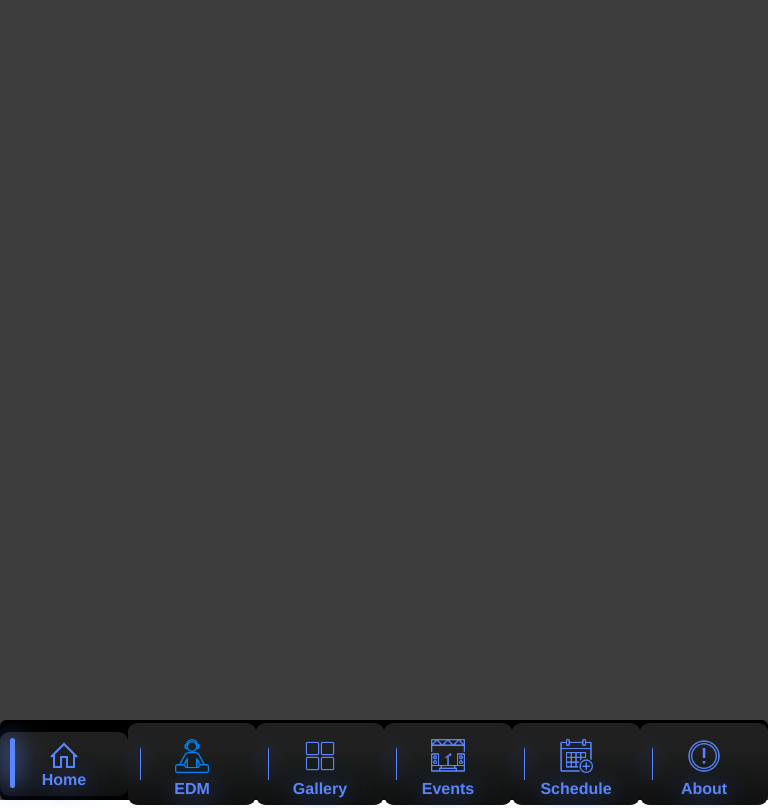
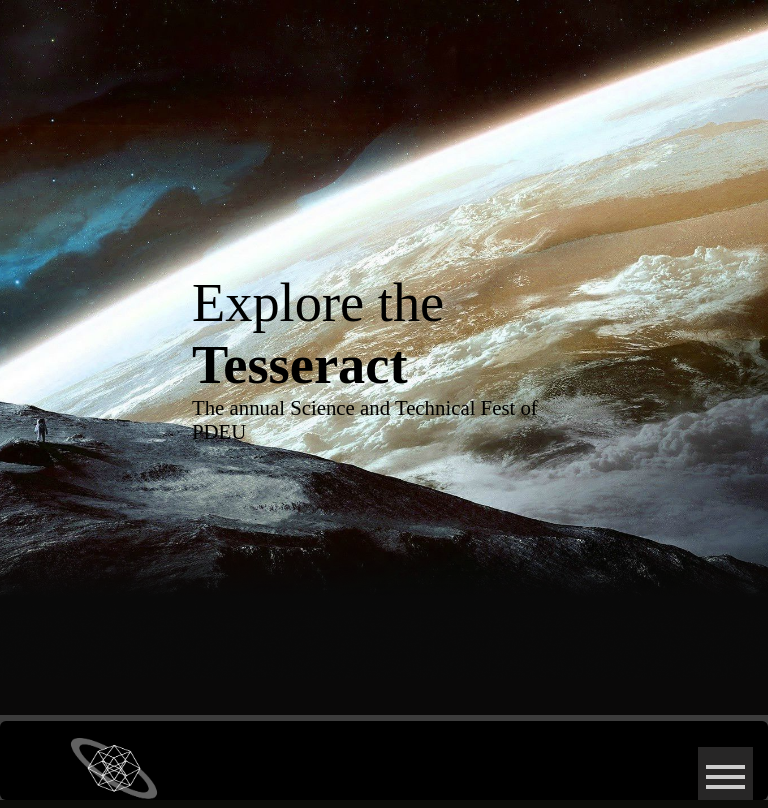
Before and after one commit to harsh-hirani/tesseract8, a PHP site: page /globle/ in a window 768 px wide. Run offline with PHP 8.4, Linux system fonts and the light colour scheme; some libraries are stand-ins or nearby versions.

Commit message:
sidebar done responsive and landing-50

```diff
--- a/index.php
+++ b/index.php
@@ -18,39 +18,58 @@
                     <figure>
                         <img src="logo.png" alt="tesseract 8.0" width="99">
                     </figure>
+                    <!-- <hamberber bars> -->
+                    <div class="capative l-hide" id="switchCon" onclick="myswitch();">
+                        <div class="bars"></div>
+                        <div class="bars"></div>
+                        <div class="bars"></div>
+                    </div>
                 </div>
                 <!-- 000000000 -->
                 <!-- links -->
-                <div class="link con">
+                <div class="link con" id="linkCon">
                     <div class="link item div active">
                         <div class="conted">
                             <svg xmlns="http://www.w3.org/2000/svg" xmlns:xlink="http://www.w3.org/1999/xlink" viewBox="0,0,256,256" width="32px" height="32px" fill-rule="nonzero"><g fill="#5a85fc" fill-rule="nonzero" stroke="none" stroke-width="1" stroke-linecap="butt" stroke-linejoin="miter" stroke-miterlimit="10" stroke-dasharray="" stroke-dashoffset="0" font-family="none" font-weight="none" font-size="none" text-anchor="none" style="mix-blend-mode: normal"><g transform="scale(8,8)"><path d="M16,2.59375l-0.71875,0.6875l-13,13l1.4375,1.4375l1.28125,-1.28125v11.5625h9v-10h4v10h9v-11.5625l1.28125,1.28125l1.4375,-1.4375l-13,-13zM16,5.4375l9,9v11.5625h-5v-10h-8v10h-5v-11.5625z"></path></g></g></svg>
-                            Home
+                            <span>Home</span>
                         </div>
                     </div>
                     <div class="link item div">
                         <div class="conted">
                             <img src="edm.png"/>
-                            EDM
+                            <span>EDM</span>
                         </div>
                     </div>
                     <div class="link item div">
-                        <div class="conted"><img src="gal.png"/>Gallery</div>
+                        <div class="conted"><img src="gal.png"/><span>Gallery</span></div>
                     </div>
                     <div class="link item div">
-                        <div class="conted"><img src="event.png"/>Events</div>
+                        <div class="conted"><img src="event.png"/><span>Event</span></div>
                     </div>
                     <div class="link item div">
-                        <div class="conted"><img src="shed.png"/>Schedule</div>
+                        <div class="conted"><img src="shed.png"/><span>Schedule</span></div>
                     </div>
                     <div class="link item div">
-                        <div class="conted"><img src="about.png"/>About</div>
+                        <div class="conted"><img src="about.png"/><span>About</span></div>
                     </div>
                 </div>
             </div>
         </div>
     </section>
-    <main id="content"></main>
+    <main id="content" class="my-scroller">
+        <section id="mainBG">
+            <img src="mainBG_hero.png"/>
+            <div class="firstTextBox">
+                <div class="left">
+                    <h2>Explore the</h2>
+                    <h1>Tesseract</h1>
+                </div>
+                <div class="right">
+                    <p>The annual Science and Technical Fest of PDEU</p>
+                </div>
+            </div>
+        </section>
+    </main>
     </div>
     <script src="http://localhost/globle/JQ/jquery-3.6.0.js"></script>
  <!-- <script src="https://cdnjs.cloudflare.com/ajax/libs/font-awesome/6.2.1/css/all.min.css" crossorigin="anonymous"></script> -->
@@ -65,6 +84,18 @@
             }
             //e.preventDefault();
         });
+        let switchcase = false;
+        function myswitch(){
+            if(switchcase){
+                document.getElementById('switchCon').classList.remove('on');
+                document.getElementById('linkCon').classList.remove('up')
+                switchcase = !switchcase;
+            }else{
+                document.getElementById('switchCon').classList.add('on');
+                document.getElementById('linkCon').classList.add('up');
+                switchcase = !switchcase;
+            }
+        }
     </script>
 </body>
 </html>
--- a/style.css
+++ b/style.css
@@ -3,7 +3,23 @@
     padding: 0;
     margin: 0;
 }
+/* ////my scroller */
+.my-scroller::-webkit-scrollbar {
+    width: 8px;
+    padding-right: 3px;
+    margin-right: 3px;
+}
 
+.my-scroller::-webkit-scrollbar-track {
+    background: #111;
+    border-radius: 50px;
+}
+
+.my-scroller::-webkit-scrollbar-thumb {
+    background: rgb(90, 133, 252);
+    border-radius: 50px;
+    box-shadow: 3px 3px 30px rgba(90, 133, 250, 0.0.77);
+}
 #fixer{
     height: 100vh;
     width: 100vw;
@@ -11,9 +27,6 @@
     display: grid;
     grid-template-columns: 1fr 4fr;
     grid-template-rows: 1fr 8fr 1fr;
-}
-#sidebar{
-    background: #3c3c3c;
 }
 #inSidebar{
     height: 100%;
@@ -32,41 +45,6 @@
     /* background: rgba(0,0,0,0.8); */
     backdrop-filter: blur(100px);
   border-radius: 6px;
-}
-@supports ((-webkit-backdrop-filter: none) or (backdrop-filter: none)) {
-  #blurLayout {
-    -webkit-backdrop-filter: blur(100px);
-    backdrop-filter: blur(100px);
-  }
-}
-@media (min-width: 768px) {
-    /* //laptop, tablet */
-    #sidebar {
-        grid-area: 1/1/4/2;
-    }
-    #blurLayout {
-        display: grid;
-        grid-template-columns: 1fr;
-        grid-template-rows: 1fr 4fr;
-    }
-    .logo{
-        max-width: 100%;
-        grid-area: 1/1/2/2;
-    }
-    .logo figure {
-        height: 100%;
-        width: 100%;
-    }
-    .logo figure img {
-    height: 100%;
-    object-fit: contain;
-    transform: translateX(50%);
-    }
-    .link.con{
-        display: flex;
-        flex-direction: column;
-        align-items: center;
-        /* justify-content: center; */
 }
 .link.item.div{
     height: clamp(20px,auto,200px);
@@ -122,16 +100,179 @@
     justify-self: center;
 
 }
+main#content{
+    overflow-x: hidden;
+    overflow-y: auto;
+}
+section#mainBG{
+    position: relative;
+    height: 100%;
+    width: 100%;
+    top: 0;
+    left: 0;
+}
+section#mainBG>img{
+    width: 100%;
+    height: 100%;
+    object-fit: cover;
+    z-index: 1;
+}
+div.firstTextBox{
+    position: absolute;
+    top: 50%;
+    left: 50%;
+    transform: translate(-50%,-50%);
+}
+.left{
+    display: block;
+}
+.left h2{
+    font-size: 3.4em;
+    font-weight: 100;
+}
+.left h1{
+    font-size: 3.4em;
+    font-weight: 900;
+}
+.right p{
+    font-size: 1.3em;
+}
+@supports ((-webkit-backdrop-filter: none) or (backdrop-filter: none)) {
+  #blurLayout {
+    -webkit-backdrop-filter: blur(100px);
+    backdrop-filter: blur(100px);
+  }
+}
+@media (min-width: 768px) {
+    /* //laptop, tablet */
+    .l-hide {
+        display: none;
+    }
+    /* /sidebar  */
+    #sidebar {
+        grid-area: 1/1/4/2;
+    }
+    #blurLayout {
+        display: grid;
+        grid-template-columns: 1fr;
+        grid-template-rows: 1fr 4fr;
+    }
+    .logo{
+        max-width: 100%;
+        grid-area: 1/1/2/2;
+    }
+    .logo figure {
+        height: 100%;
+        width: 100%;
+    }
+    .logo figure img {
+    height: 100%;
+    object-fit: contain;
+    transform: translateX(50%);
+    }
+    .link.con{
+        display: flex;
+        flex-direction: column;
+        align-items: center;
+        /* justify-content: center; */
+    }
+    /* //main content */
+    main#content{
+        grid-area: 1/2/4/3;
+        background: #fcfcfc;
+    }
 }
 @media (max-width: 768px) {
+    /* //mobile */
      #sidebar {
         grid-area: 3/1/4/-1;
     }
     .logo{
-
-        display: none;
+        height:100%;
+        width: 100%;
+        display: flex;
+        align-items: center;
+        justify-content: space-between;
+        padding: 4px 15px;
+    }
+    #fixer{
+        overflow: hidden;
+        grid-gap: 6px;
     }
     .link.con{
+        display: relative;
+        width: 100vw;
+        flex-direction: column;
+        transition: all 0.2s ease-in-out;
+    }
+    .link.item.div{
+        display: inline-block;
+        width: 96%;
+        margin: 1px 2%;
+    }
+    .conted{
+        display: flex;
         flex-direction: row;
+        justify-content: flex-end;
+        align-items: center;
+        padding-right: 20px;
+    }
+    .conted img{
+        transform: scale(0.35);
+    }
+    #switchCon{
+        width: clamp(20px,20vw,60px) !important;
+        height: clamp(20px, 80%, 60px) !important;
+        display: flex;
+        /* padding: 20px; */
+        flex-direction: column;
+        /* align-items: center; */
+        justify-content: center;
+        background: #272626;
+        /* width: 100%; */
+    }
+    #switchCon div{
+        height: 4px !important;
+        width: 70%;
+        margin: 3px auto;
+        background: #ccc;
+        transition: all 0.2s ease-in-out;
+        transition-delay: 0.09s;
+    }
+    #switchCon.on{
+        position: relative;
+        bottom: 10vh;
+        left: -50%;
+        transform: translateX(60%);
+        background: #ccc;
+        border-radius: 100%;
+        box-shadow: 3px 3px 49px 1px #fcfcfc;
+        z-index: 20;
+    }
+    #switchCon.on div{
+        background: #101010;
+        border-radius: 2px;
+    }
+    #switchCon.on div:first-child{
+        transform: translateY(235%) rotate(45deg);
+    }
+    #switchCon.on div:nth-child(2){
+        transform: translateX(300px);
+    }
+    #switchCon.on div:last-child{
+        transform: rotate(135deg) translateX(-21%);
+        height: 60%;
+    }
+
+    #linkCon.up{
+        transform: translateY(-150%);
+        background: #000;
+        box-shadow: 10px 10px 70px 170px #111;
+        z-index: 10;
+    }
+
+    /* //main content */
+    main#content{
+        grid-area: 1/1/3/-1;
     }
 }
```
Also changed, not shown: mainBG_hero.png (added). Lines whose indentation alone changed are shown as unchanged.
